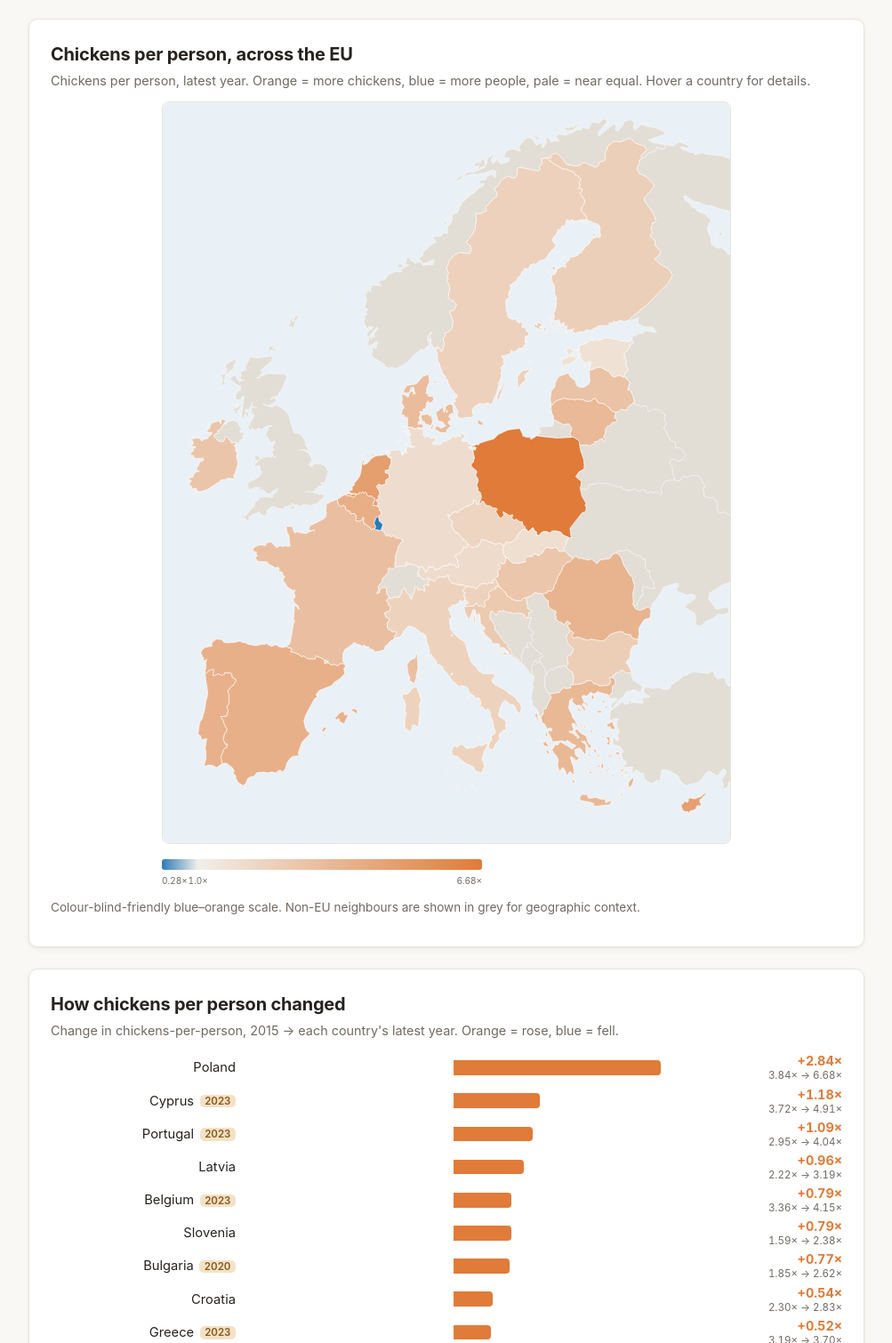
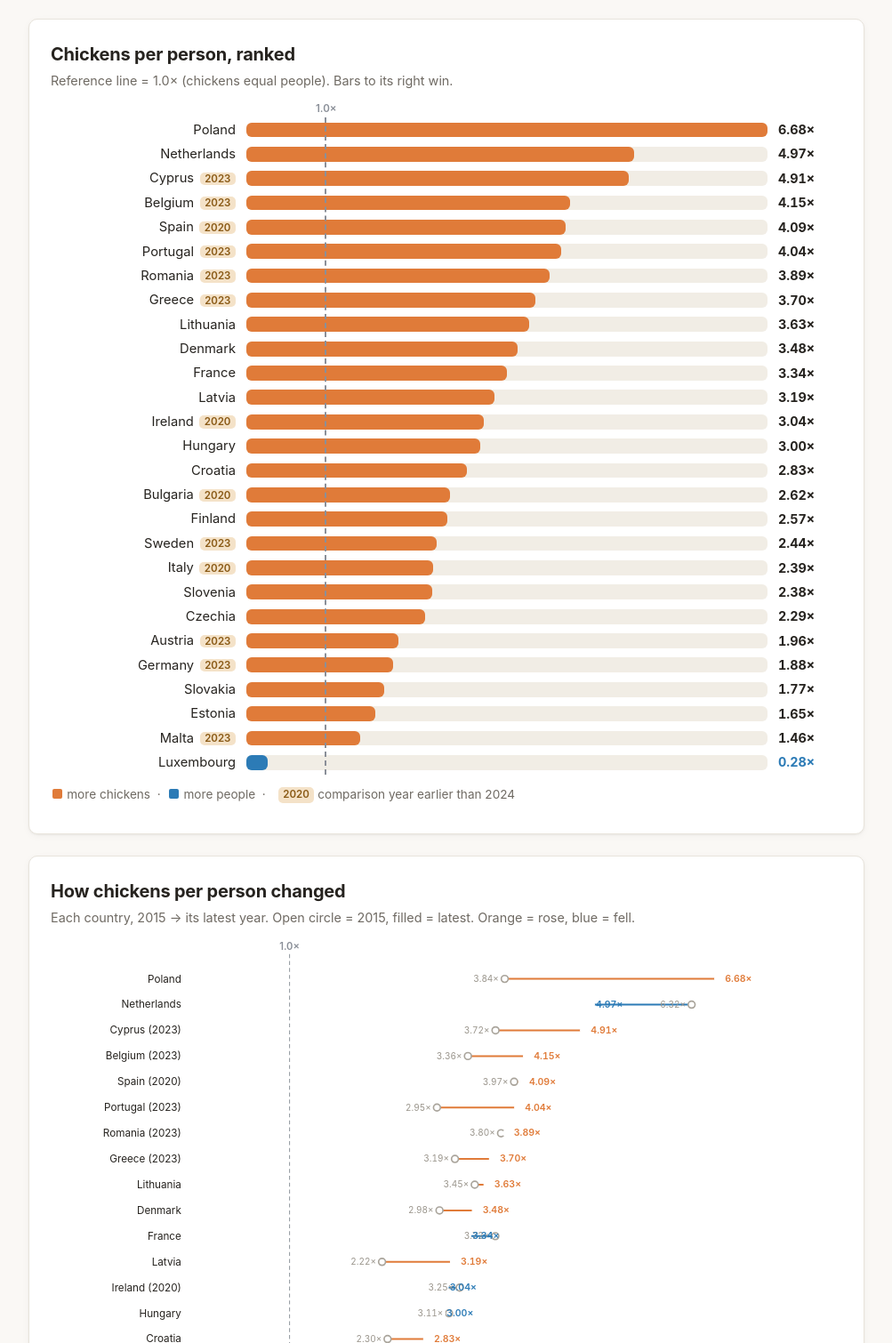
Before and after one commit to gi-coi/chicken-vs-people, a plain HTML site: page dashboard/index.html in a window 1280 px wide. Shown: the part 538-2048 px from the top of the page at 89% size, without its empty margins (138-1141 px from the left). Drawn offline with Linux system fonts and the light colour scheme.

Commit message:
Drop the choropleth; show change as a slopegraph
- Remove the map (HTML/JS/CSS), delete dashboard/data/europe.geojson, and
  mark the GISCO source as superseded in docs/sources.md.
- Layout is now hero -> ranked bar chart -> slopegraph -> table.
- The slopegraph plots each EU country's 2015 -> latest chickens-per-person
  on a shared axis (open dot = 2015, filled = latest, 1.0x threshold line),
  orange = rose, blue = fell, on the accessible blue-orange scale.

```diff
--- a/dashboard/index.css
+++ b/dashboard/index.css
@@ -144,50 +144,6 @@ main {
 }
 .search:focus { outline: 2px solid var(--lose); outline-offset: 1px; }
 
-/* ---- Map ---- */
-.map {
-  margin-top: 0.75rem;
-  max-width: 640px;
-  margin-left: auto;
-  margin-right: auto;
-}
-.map__svg {
-  width: 100%;
-  height: auto;
-  display: block;
-  border: 1px solid var(--line);
-  border-radius: 8px;
-}
-.map__sea { fill: #eaf1f6; }
-.map-ctx {
-  fill: #e2ded5;
-  stroke: #faf8f5;
-  stroke-width: 0.6;
-}
-.map-eu {
-  stroke: #ffffff;
-  stroke-width: 0.7;
-  transition: stroke-width 0.1s ease;
-}
-.map-eu:hover { stroke-width: 1.6; }
-
-.map-legend {
-  margin-top: 0.6rem;
-  max-width: 640px;
-  margin-left: auto;
-  margin-right: auto;
-}
-.map-legend__svg {
-  display: block;
-  max-width: 360px;
-  height: auto;
-}
-.map-legend__tick {
-  fill: var(--muted);
-  font-size: 10px;
-  font-variant-numeric: tabular-nums;
-}
-
 /* ---- Bar chart (current ratio, ranked) ---- */
 .barchart {
   position: relative;
@@ -255,80 +211,50 @@ main {
   font-weight: 600;
 }
 
-/* ---- Change chart (delta in chickens-per-person) ---- */
-.changechart { margin-top: 0.75rem; }
-.change-list {
-  list-style: none;
-  margin: 0;
-  padding: 0;
+/* ---- Slopegraph (change in chickens-per-person) ---- */
+.slopechart { margin-top: 0.75rem; }
+.slope__svg {
+  width: 100%;
+  height: auto;
+  display: block;
 }
-.change-row {
-  display: grid;
-  grid-template-columns: 13rem 1fr 12rem;
-  align-items: center;
-  gap: 0.75rem;
-  padding: 0.15rem 0;
+.slope-threshold {
+  stroke: #9aa0a6;
+  stroke-width: 1;
+  stroke-dasharray: 4 3;
 }
-.change-label {
-  font-size: 0.92rem;
-  text-align: right;
-  overflow-wrap: break-word;
-  line-height: 1.25;
+.slope-threshold-label {
+  fill: #8a8f98;
+  font-size: 10px;
+  font-weight: 600;
 }
-.change-track {
-  position: relative;
-  height: 1.05rem;
+.slope-axis { stroke: #b8b3a9; stroke-width: 1; }
+.slope-tick { stroke: #c9c4b8; stroke-width: 1; }
+.slope-ticklabel { fill: #6f6a63; font-size: 9.5px; }
+.slope-line { stroke-width: 1.8; }
+.slope-dot {
+  fill: #ffffff;
+  stroke: #a9a49b;
+  stroke-width: 1.5;
 }
-.change-track::before {
-  content: '';
-  position: absolute;
-  left: 50%;
-  top: 0;
-  bottom: 0;
-  width: 1px;
-  background: #cfcabc;
+.slope-dot--end {
+  stroke: #ffffff;
+  stroke-width: 1;
 }
-.change-bar {
-  position: absolute;
-  top: 0;
-  bottom: 0;
+.slope-name {
+  fill: var(--ink);
+  font-size: 10.5px;
 }
-.change-bar--up {
-  left: 50%;
-  background: var(--up);
-  border-radius: 0 4px 4px 0;
+.slope-val { font-variant-numeric: tabular-nums; }
+.slope-val--start {
+  fill: #9a958c;
+  font-size: 9px;
 }
-.change-bar--down {
-  right: 50%;
-  background: var(--down);
-  border-radius: 4px 0 0 4px;
+.slope-val--end {
+  font-size: 9.5px;
+  font-weight: 600;
 }
-.change-bar--flat {
-  left: 50%;
-  width: 3px !important;
-  background: var(--muted);
-  border-radius: 2px;
-}
-.change-value {
-  display: flex;
-  flex-direction: column;
-  align-items: flex-end;
-  line-height: 1.25;
-  text-align: right;
-}
-.change-delta {
-  font-weight: 700;
-  font-variant-numeric: tabular-nums;
-  font-size: 0.9rem;
-}
-.change-delta--up { color: var(--up); }
-.change-delta--down { color: var(--down); }
-.change-delta--flat { color: var(--muted); }
-.change-range {
-  font-size: 0.72rem;
-  color: var(--muted);
-  font-variant-numeric: tabular-nums;
-}
+.slope-note { margin-top: 0.4rem; font-size: 0.85rem; }
 
 .chart-note { margin-top: 0.75rem; font-size: 0.85rem; }
 .legend-dot {
@@ -343,6 +269,12 @@ main {
 .legend-dot--lose { background: var(--lose); }
 .legend-dot--up { background: var(--up); }
 .legend-dot--down { background: var(--down); }
+.legend-dot--start {
+  background: #ffffff;
+  border: 1.5px solid #a9a49b;
+  border-radius: 50%;
+}
+.legend-dot--end { background: #a9a49b; border-radius: 50%; }
 
 .year-badge {
   display: inline-block;
@@ -404,8 +336,7 @@ main {
 
 @media (max-width: 640px) {
   .bar-row { grid-template-columns: 9.5rem 1fr 3.6rem; gap: 0.5rem; }
-  .change-row { grid-template-columns: 9.5rem 1fr 9rem; gap: 0.5rem; }
-  .bar-label, .change-label { font-size: 0.82rem; }
+  .bar-label { font-size: 0.82rem; }
   .hero__line { font-size: 1.05rem; }
   .table th, .table td { padding: 0.4rem 0.45rem; font-size: 0.85rem; }
 }
--- a/dashboard/index.html
+++ b/dashboard/index.html
@@ -52,33 +52,6 @@
 
     <section class="panel">
       <div class="panel__head">
-        <h2>Chickens per person, across the EU</h2>
-        <p class="muted">Chickens per person, latest year. Orange = more chickens, blue = more people,
-          pale = near equal. Hover a country for details.</p>
-      </div>
-      <div id="map" class="map" role="img"
-           aria-label="Map of chickens per person across the EU"></div>
-      <div id="map-legend" class="map-legend"></div>
-      <p class="muted chart-note">Colour-blind-friendly blue&ndash;orange scale. Non-EU neighbours are
-        shown in grey for geographic context.</p>
-    </section>
-
-    <section class="panel">
-      <div class="panel__head">
-        <h2>How chickens per person changed</h2>
-        <p class="muted">Change in chickens-per-person, 2015 &rarr; each country's latest year.
-          Orange = rose, blue = fell.</p>
-      </div>
-      <div id="changechart" class="changechart" role="img"
-           aria-label="Change in chickens per person since 2015, by country"></div>
-      <p class="muted chart-note">
-        <span class="legend-dot legend-dot--up"></span> more chickens per person &nbsp;&middot;&nbsp;
-        <span class="legend-dot legend-dot--down"></span> fewer chickens per person
-      </p>
-    </section>
-
-    <section class="panel">
-      <div class="panel__head">
         <h2>Chickens per person, ranked</h2>
         <p class="muted">Reference line = 1.0&times; (chickens equal people). Bars to its right win.</p>
       </div>
@@ -88,6 +61,22 @@
         <span class="legend-dot legend-dot--win"></span> more chickens &nbsp;&middot;&nbsp;
         <span class="legend-dot legend-dot--lose"></span> more people &nbsp;&middot;&nbsp;
         <span class="year-badge">2020</span> comparison year earlier than 2024
+      </p>
+    </section>
+
+    <section class="panel">
+      <div class="panel__head">
+        <h2>How chickens per person changed</h2>
+        <p class="muted">Each country, 2015 &rarr; its latest year. Open circle = 2015, filled = latest.
+          Orange = rose, blue = fell.</p>
+      </div>
+      <div id="slopechart" class="slopechart" role="img"
+           aria-label="Change in chickens per person, 2015 to latest, by EU country"></div>
+      <p class="muted chart-note">
+        <span class="legend-dot legend-dot--up"></span> ratio rose &nbsp;&middot;&nbsp;
+        <span class="legend-dot legend-dot--down"></span> ratio fell &nbsp;&middot;&nbsp;
+        <span class="legend-dot legend-dot--start"></span> 2015 (open) &nbsp;&middot;&nbsp;
+        <span class="legend-dot legend-dot--end"></span> latest (filled)
       </p>
     </section>
 
@@ -121,8 +110,7 @@
       <p id="scope-note"></p>
       <p class="muted">Chickens: FAOSTAT QCL, item 1057 &ldquo;Chickens&rdquo;, element
         &ldquo;Stocks&rdquo; (1000 head). People: Eurostat <code>demo_gind</code>, indicator JAN
-        (population on 1 January). Map geometry: Eurostat GISCO country boundaries.
-        Full provenance and known uncertainties in
+        (population on 1 January). Full provenance and known uncertainties in
         <a href="../docs/sources.md">docs/sources.md</a> and
         <a href="../docs/uncertainties.md">docs/uncertainties.md</a>.</p>
     </section>
--- a/dashboard/index.js
+++ b/dashboard/index.js
@@ -2,15 +2,13 @@
 
 // chicken-vs-people dashboard (EU-27 focus)
 // Heavy lifting (cleaning, aggregation, growth, formatting decisions) happens in
-// scripts/prepare.py. This file only fetches the packaged JSON + map geometry and
-// renders them, plus simple filter/sort interactions.
+// scripts/prepare.py. This file only fetches the packaged JSON and renders it,
+// plus simple filter/sort interactions.
 
 const DATA_URL = 'data/chickens_people.json';
-const GEO_URL = 'data/europe.geojson';
 
 const state = {
   data: null,
-  geo: null,
   sortKey: 'ratio',
   sortDir: -1, // -1 = descending, 1 = ascending
   query: '',
@@ -19,10 +17,9 @@ const state = {
 
 const $ = (sel) => document.querySelector(sel);
 
-// Accessible (colour-blind-friendly) diverging scale: blue <-> neutral <-> orange.
-const C_BLUE = [44, 123, 182];    // #2c7bb6 — more people than chickens
-const C_NEUTRAL = [241, 239, 233]; // #f1efe9 — equal (1.0)
-const C_ORANGE = [224, 123, 57];   // #e07b39 — more chickens than people
+// Accessible (colour-blind-friendly) diverging scale: blue <-> orange.
+const C_BLUE = [44, 123, 182];    // #2c7bb6 — more people / ratio fell
+const C_ORANGE = [224, 123, 57];  // #e07b39 — more chickens / ratio rose
 
 // ---- formatting helpers ----
 const fmtInt = (n) => Number(n).toLocaleString('en-US');
@@ -40,11 +37,6 @@ function fmtBig(n) {
   return fmtInt(n);
 }
 
-// "±2.84×" with a proper minus sign and trailing-zero trim
-const signed = (d) =>
-  (d > 0 ? '+' : d < 0 ? '\u2212' : '\u00b1') +
-  Math.abs(d).toFixed(2).replace(/\.?0+$/, '') + '\u00d7';
-
 // ---- load ----
 function showLoadError(err) {
   const banner = $('#load-error');
@@ -53,14 +45,9 @@ function showLoadError(err) {
 }
 
 async function loadData() {
-  const [resData, resGeo] = await Promise.all([
-    fetch(DATA_URL, { cache: 'no-store' }),
-    fetch(GEO_URL, { cache: 'no-store' }),
-  ]);
-  if (!resData.ok) throw new Error('HTTP ' + resData.status + ' (data)');
-  const data = await resData.json();
-  const geo = resGeo.ok ? await resGeo.json() : null;
-  return { data, geo };
+  const res = await fetch(DATA_URL, { cache: 'no-store' });
+  if (!res.ok) throw new Error('HTTP ' + res.status + ' ' + res.statusText);
+  return res.json();
 }
 
 const euRows = () => state.data.rows.filter((r) => r.is_eu);
@@ -136,150 +123,62 @@ function layoutThreshold() {
   line.style.left = (t.left - c.left + t.width * (1 / state.maxRatio)) + 'px';
 }
 
-// ---- render: choropleth map (chickens-per-person snapshot) ----
-function featurePath(f, px) {
-  const g = f.geometry;
-  if (!g) return '';
-  const polys = g.type === 'Polygon' ? [g.coordinates]
-    : g.type === 'MultiPolygon' ? g.coordinates : [];
-  const parts = [];
-  for (const poly of polys) {
-    for (const ring of poly) {
-      if (ring.length < 4) continue;
-      const pts = ring.map((c) => {
-        const p = px(c[0], c[1]);
-        return p[0].toFixed(1) + ',' + p[1].toFixed(1);
-      });
-      parts.push('M' + pts.join('L') + 'Z');
-    }
-  }
-  return parts.join(' ');
-}
-
-function ratioColor(ratio, minR, maxR) {
-  // diverging around 1.0: below -> blue, above -> orange
-  const end = ratio < 1 ? C_BLUE : C_ORANGE;
-  const t = ratio < 1
-    ? (1 - ratio) / (1 - minR)
-    : (ratio - 1) / (maxR - 1);
-  const m = Math.max(0, Math.min(1, t));
-  const c = C_NEUTRAL.map((n, i) => Math.round(n + (end[i] - n) * m));
-  return 'rgb(' + c.join(',') + ')';
-}
-
-function renderMap(d) {
-  const mapEl = $('#map');
-  if (!state.geo) {
-    mapEl.innerHTML = '<p class="muted">Map geometry could not be loaded.</p>';
-    return;
-  }
-
-  const rows = euRows();
-  const ratioByGeo = {};
-  let minR = Infinity, maxR = -Infinity;
-  for (const r of rows) {
-    ratioByGeo[r.geo] = r;
-    if (r.ratio < minR) minR = r.ratio;
-    if (r.ratio > maxR) maxR = r.ratio;
-  }
-
-  // equirectangular projection over a fixed Europe window (cos-corrected);
-  // the SVG viewport clips overseas territories (e.g. French Guiana).
-  const W = 720, H = 940;
-  const lonMin = -12, lonMax = 36, latMin = 33, latMax = 72;
-  const lat0 = (latMin + latMax) / 2;
-  const k = Math.cos(lat0 * Math.PI / 180);
-  const scale = Math.min(W / ((lonMax - lonMin) * k), H / (latMax - latMin));
-  const cxl = (lonMin + lonMax) / 2, cyl = (latMin + latMax) / 2;
-  const px = (lon, lat) => [(lon - cxl) * k * scale + W / 2, (cyl - lat) * scale + H / 2];
-
-  const ctxParts = [], euParts = [];
-  for (const f of state.geo.features) {
-    const dPath = featurePath(f, px);
-    if (!dPath) continue;
-    if (f.properties.eu) {
-      const info = ratioByGeo[f.properties.CNTR_ID];
-      let fill = '#cfcbc1';
-      let title = '';
-      if (info) {
-        fill = ratioColor(info.ratio, minR, maxR);
-        title = escapeHtml(info.name + ': ' + fmtRatio(info.ratio) + '\u00d7 \u2014 ' +
-          (info.more_chickens_than_people ? 'more chickens than people' : 'more people than chickens'));
-      }
-      euParts.push('<path class="map-eu" fill="' + fill + '" fill-rule="evenodd" d="' + dPath + '">' +
-        (title ? '<title>' + title + '</title>' : '') + '</path>');
-    } else {
-      ctxParts.push('<path class="map-ctx" fill-rule="evenodd" d="' + dPath + '"/>');
-    }
-  }
-
-  mapEl.innerHTML =
-    '<svg class="map__svg" viewBox="0 0 ' + W + ' ' + H + '" role="img" ' +
-      'aria-label="Map of chickens per person across the EU">' +
-      '<rect class="map__sea" x="0" y="0" width="' + W + '" height="' + H + '"/>' +
-      ctxParts.join('') + euParts.join('') +
-    '</svg>';
-
-  renderMapLegend(minR, maxR);
-}
-
-function renderMapLegend(minR, maxR) {
-  const W = 360, H = 40;
-  const p1 = (1 - minR) / (maxR - minR); // position of 1.0 in the gradient
-  const x1 = p1 * W;
-  const svg =
-    '<svg class="map-legend__svg" viewBox="0 0 ' + W + ' ' + H + '" aria-hidden="true">' +
-      '<defs><linearGradient id="map-grad" x1="0" y1="0" x2="1" y2="0">' +
-        '<stop offset="0" stop-color="rgb(' + C_BLUE.join(',') + ')"/>' +
-        '<stop offset="' + p1 + '" stop-color="rgb(' + C_NEUTRAL.join(',') + ')"/>' +
-        '<stop offset="1" stop-color="rgb(' + C_ORANGE.join(',') + ')"/>' +
-      '</linearGradient></defs>' +
-      '<rect x="0" y="8" width="' + W + '" height="12" rx="3" fill="url(#map-grad)"/>' +
-      '<text x="0" y="36" class="map-legend__tick" text-anchor="start">' + minR.toFixed(2) + '\u00d7</text>' +
-      '<text x="' + x1 + '" y="36" class="map-legend__tick" text-anchor="middle">1.0\u00d7</text>' +
-      '<text x="' + W + '" y="36" class="map-legend__tick" text-anchor="end">' + maxR.toFixed(2) + '\u00d7</text>' +
-    '</svg>';
-  $('#map-legend').innerHTML = svg;
-}
-
-// ---- render: change-in-ratio bar chart ----
-function renderChangeChart(d) {
+// ---- render: slopegraph (change in chickens-per-person, 2015 -> latest) ----
+function renderSlopeChart(d) {
   const byYear = {};
   for (const t of d.timeseries) (byYear[t.geo] = byYear[t.geo] || {})[t.year] = t;
 
-  const changes = euRows().map((r) => {
+  const items = euRows().map((r) => {
     const t0 = byYear[r.geo] && byYear[r.geo][d.trend_start];
     const p0 = num(t0 && t0.population);
     const c0 = num(t0 && t0.chickens);
     const r0 = (p0 && c0) ? c0 / p0 : null;
-    return {
-      geo: r.geo, name: r.name, year: r.year, data_note: r.data_note,
-      ratio0: r0, ratio1: r.ratio, delta: r0 !== null ? r.ratio - r0 : null,
-    };
-  }).filter((c) => c.delta !== null);
+    return { name: r.name, year: r.year, r0: r0, r1: r.ratio, delta: r0 !== null ? r.ratio - r0 : null };
+  }).filter((it) => it.delta !== null)
+    .sort((a, b) => b.r1 - a.r1); // sorted by latest ratio (matches the ranked bars)
 
-  const maxAbs = Math.max.apply(null, changes.map((c) => Math.abs(c.delta)));
-  const sorted = changes.slice().sort((a, b) => b.delta - a.delta);
+  const axisMax = Math.ceil(Math.max.apply(null, items.map((i) => i.r1)));
+  const n = items.length;
+  const rowH = 26, topPad = 28, bottomPad = 24;
+  const W = 800;
+  const H = topPad + n * rowH + bottomPad;
+  const nameX = 132, x0 = 165, x1 = 700;
+  const x = (r) => x0 + (r / axisMax) * (x1 - x0);
+  const y = (i) => topPad + i * rowH + rowH / 2;
 
-  const lis = sorted.map((c) => {
-    const w = (Math.abs(c.delta) / maxAbs) * 50;
-    const dir = c.delta > 0 ? 'up' : (c.delta < 0 ? 'down' : 'flat');
-    const badge = c.year !== d.reference_year ? yearBadge(c, d) : '';
-    return (
-      '<li class="change-row">' +
-        '<span class="change-label">' + escapeHtml(c.name) + badge + '</span>' +
-        '<span class="change-track"><span class="change-bar change-bar--' + dir +
-          '" style="width:' + w.toFixed(2) + '%"></span></span>' +
-        '<span class="change-value">' +
-          '<span class="change-delta change-delta--' + dir + '">' + signed(c.delta) + '</span>' +
-          '<span class="change-range">' + c.ratio0.toFixed(2) + '\u00d7 \u2192 ' +
-            c.ratio1.toFixed(2) + '\u00d7</span>' +
-        '</span>' +
-      '</li>'
+  const parts = [];
+  items.forEach((it, i) => {
+    const yy = y(i);
+    const xa = x(it.r0), xb = x(it.r1);
+    const dir = it.delta > 0 ? 'up' : (it.delta < 0 ? 'down' : 'flat');
+    const col = dir === 'up' ? C_ORANGE : (dir === 'down' ? C_BLUE : [140, 140, 140]);
+    const rgb = 'rgb(' + col.join(',') + ')';
+    const name = it.name + (it.year !== d.reference_year ? ' (' + it.year + ')' : '');
+    parts.push(
+      '<line class="slope-line" x1="' + xa.toFixed(1) + '" y1="' + yy + '" x2="' + xb.toFixed(1) + '" y2="' + yy + '" stroke="' + rgb + '"/>' +
+      '<circle class="slope-dot" cx="' + xa.toFixed(1) + '" cy="' + yy + '" r="3.5"/>' +
+      '<circle class="slope-dot slope-dot--end" cx="' + xb.toFixed(1) + '" cy="' + yy + '" r="4.5" fill="' + rgb + '"/>' +
+      '<text class="slope-name" x="' + nameX + '" y="' + (yy + 3.5) + '" text-anchor="end">' + escapeHtml(name) + '</text>' +
+      '<text class="slope-val slope-val--start" x="' + (xa - 6).toFixed(1) + '" y="' + (yy + 3) + '" text-anchor="end">' + it.r0.toFixed(2) + '\u00d7</text>' +
+      '<text class="slope-val slope-val--end" x="' + (xb + 6).toFixed(1) + '" y="' + (yy + 3) + '" text-anchor="start" fill="' + rgb + '">' + it.r1.toFixed(2) + '\u00d7</text>'
     );
-  }).join('');
+  });
 
-  $('#changechart').innerHTML = '<ul class="change-list">' + lis + '</ul>';
+  let axis = '<line class="slope-axis" x1="' + x0 + '" y1="' + (H - bottomPad) + '" x2="' + x1 + '" y2="' + (H - bottomPad) + '"/>';
+  for (let t = 0; t <= axisMax; t++) {
+    axis += '<line class="slope-tick" x1="' + x(t) + '" y1="' + (H - bottomPad) + '" x2="' + x(t) + '" y2="' + (H - bottomPad + 4) + '"/>' +
+      '<text class="slope-ticklabel" x="' + x(t) + '" y="' + (H - bottomPad + 15) + '" text-anchor="middle">' + t + '</text>';
+  }
+  const xth = x(1.0).toFixed(1);
+
+  $('#slopechart').innerHTML =
+    '<svg class="slope__svg" viewBox="0 0 ' + W + ' ' + H + '" role="img" ' +
+      'aria-label="Change in chickens per person, 2015 to latest, by EU country">' +
+      '<line class="slope-threshold" x1="' + xth + '" y1="' + (topPad - 12) + '" x2="' + xth + '" y2="' + (H - bottomPad) + '"/>' +
+      '<text class="slope-threshold-label" x="' + xth + '" y="' + (topPad - 16) + '" text-anchor="middle">1.0\u00d7</text>' +
+      axis + parts.join('') +
+    '</svg>' +
+    '<p class="muted slope-note">Open circle = 2015, filled = latest year. Orange line = ratio rose, blue = fell. Dashed line = 1.0\u00d7 (equal).</p>';
 }
 
 // ---- render: table ----
@@ -356,18 +255,15 @@ function setupEvents() {
 // ---- init ----
 async function init() {
   try {
-    const loaded = await loadData();
-    state.data = loaded.data;
-    state.geo = loaded.geo;
+    state.data = await loadData();
   } catch (err) {
     showLoadError(err);
     return;
   }
   $('#app').hidden = false;
   renderHero(state.data);
-  renderMap(state.data);
-  renderChangeChart(state.data);
   renderBars(state.data);
+  renderSlopeChart(state.data);
   renderScopeNote(state.data);
   renderTableBody();
   updateSortIndicators();
```
Also changed, not shown: dashboard/data/europe.geojson (deleted), 1 other file.
